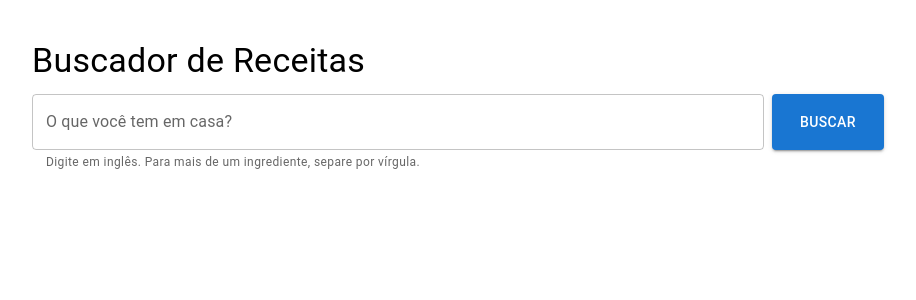
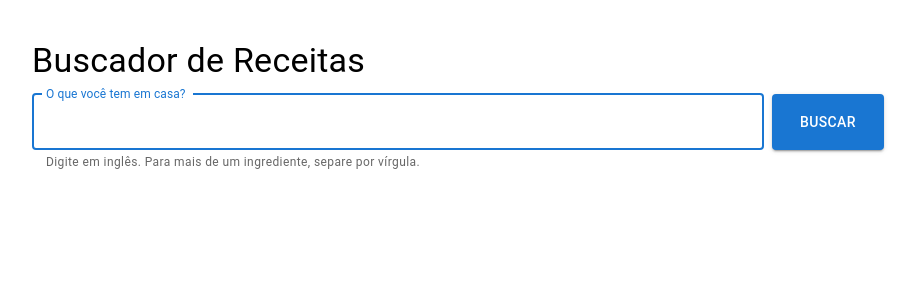
Before and after one commit to beatriz-lopes/progWebFullstack, a React (Vite) app: page / in a window 1280 px wide. Shown: the top 300 px of the page, without its empty margins (182-1098 px from the left). Built offline with nearby package versions, Linux system fonts and the light colour scheme; no server answers.

Commit message:
Implementa useRef no campo de busca

```diff
--- a/src/App.jsx
+++ b/src/App.jsx
@@ -1,4 +1,4 @@
-import { useState } from 'react'
+import { useState, useRef, useEffect } from 'react'
 import { Alert, Box, CircularProgress, Container, Typography } from '@mui/material'
 import SearchBar from './components/SearchBar'
 import RecipeList from './components/RecipeList'
@@ -9,6 +9,12 @@ export default function App() {
   const [carregando, setCarregando] = useState(false) // esperando a API?
   const [erro, setErro] = useState('') // mensagem de erro, se houver
   const [busca, setBusca] = useState('') // último ingrediente pesquisado
+
+  const inputBuscaRef = useRef(null)
+
+  useEffect(() => {
+      inputBuscaRef.current?.focus()
+  }, [])
 
   async function handleSearch(ingrediente) {
     setBusca(ingrediente)
@@ -22,6 +28,7 @@ export default function App() {
       setErro(e.message)
     } finally {
       setCarregando(false) // roda com sucesso ou com erro
+      inputBuscaRef.current?.focus()
     }
   }
 
@@ -33,7 +40,11 @@ export default function App() {
         Buscador de Receitas
       </Typography>
 
-      <SearchBar onSearch={handleSearch} carregando={carregando} />
+      <SearchBar
+      onSearch={handleSearch}
+      carregando={carregando}
+      inputRef={inputBuscaRef}
+      />
 
       <Box sx={{ mt: 3 }}>
         {carregando && (
```
